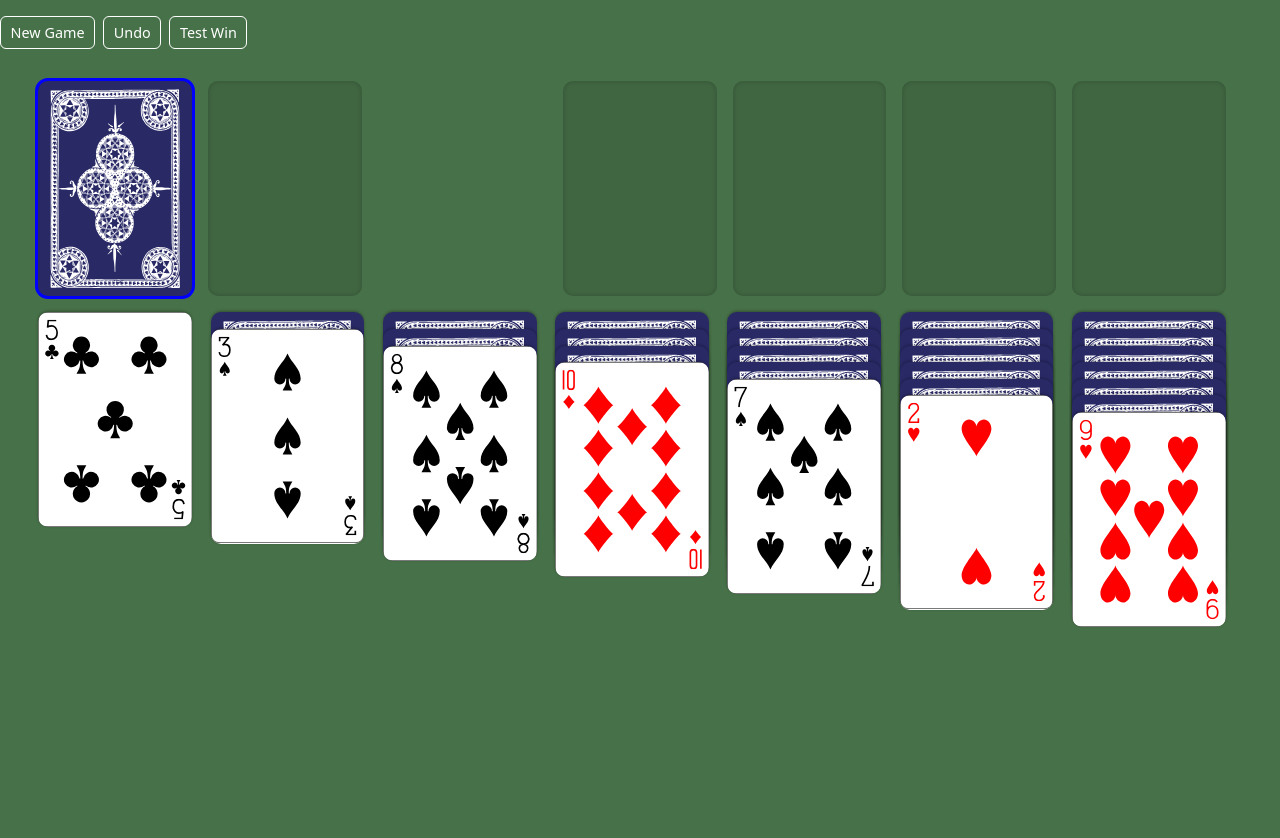
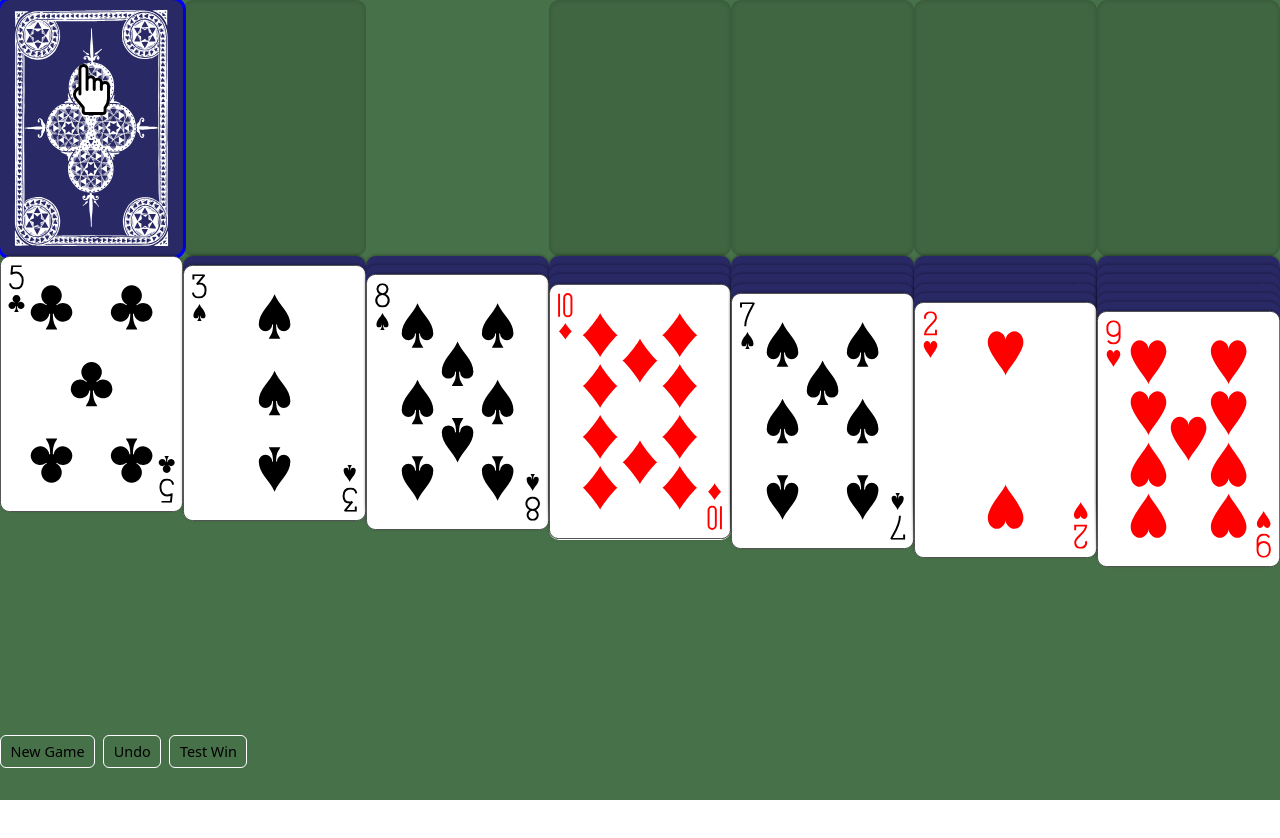
Before and after one commit to ashleyrevlett/vue-solitaire, a Vue app: page / in a window 1280 px wide. Shown: the top 838 px of the page. After the commit the page ends 800 px from the top, so only its background shows below. Built offline with nearby package versions, Linux system fonts and the light colour scheme.

Commit message:
Add cursor visuals. Move positioning logic of cards from CSS to JS.

```diff
--- a/src/App.vue
+++ b/src/App.vue
@@ -1,16 +1,16 @@
 <template>
   <div id="app">
-    <Game />
+    <GameController />
   </div>
 </template>
 
 <script>
-import Game from "./components/Game.vue";
+import GameController from "./components/GameController.vue";
 
 export default {
   name: "App",
   components: {
-    Game,
+    GameController,
   },
 };
 </script>
--- a/src/components/GameBoard.vue
+++ b/src/components/Board.vue
@@ -1,10 +1,10 @@
 <template>
-  <div class="game-board">
-    <div id="top-row" class="flex justify-between items-start mb-4">
-      <section>
-        <div class="draw-piles flex mr-auto">
-          <Pile key="draw" :cards="deck" :pileIndex="0" />
-          <Pile key="waste" :cards="waste" :pileIndex="1" />
+  <div class="board">
+    <div id="top-row" class="flex">
+      <section :style="{ marginRight: cardWidth + 'px' }">
+        <div class="draw-piles flex">
+          <Pile ref="draw" key="draw" :cards="deck" :pileIndex="0" />
+          <Pile ref="waste" key="waste" :cards="waste" :pileIndex="1" />
         </div>
       </section>
 
@@ -12,6 +12,7 @@
         <Pile
           v-for="(pile, idx) in foundations"
           :key="'foundation-' + idx"
+          :ref="'foundation-' + idx"
           :cards="pile"
           :fanned="false"
           :pileIndex="idx + 2"
@@ -19,10 +20,11 @@
       </section>
     </div>
 
-    <section class="tableau-piles flex justify-between mb-4">
+    <section class="tableau-piles flex">
       <Pile
         v-for="(pile, idx) in tableau"
         :key="'tableau-' + idx"
+        :ref="'tableau-' + idx"
         :cards="pile"
         :fanned="true"
         :pileIndex="idx + 6"
@@ -36,12 +38,12 @@ import { mapGetters } from "vuex";
 import Pile from "./Pile.vue";
 
 export default {
-  name: "GameBoard",
+  name: "Board",
   components: {
     Pile,
   },
   computed: {
-    ...mapGetters(["deck", "waste", "foundations", "tableau"]),
+    ...mapGetters(["deck", "waste", "foundations", "tableau", "cardWidth"]),
   },
 };
 </script>
@@ -50,12 +52,13 @@ export default {
 body {
   padding: 0;
   margin: 0;
+}
+
+.board {
+  height: 100vh;
+  width: 100vw;
   background: #477148;
   color: white;
-}
-
-.game-board {
-  padding: 0 3vw;
-  min-height: 100vh;
+  overflow: hidden;
 }
 </style>
--- a/src/components/Card.vue
+++ b/src/components/Card.vue
@@ -9,12 +9,14 @@
       !rank && !suit ? 'empty-pile' : '',
     ]"
     :style="cardStyle"
+    ref="card"
     @click="selectCard"
   ></div>
 </template>
 
 <script>
 import { mapGetters } from "vuex";
+import { isSameCard } from "../utils/utils";
 
 export default {
   name: "Card",
@@ -24,43 +26,57 @@ export default {
     faceup: Boolean,
     pileIndex: Number,
   },
+  data() {
+    return {
+      x: 0,
+      y: 0,
+      width: 0,
+    };
+  },
+  watch: {
+    // pileIndex: function () {
+    //   this.updatePosition();
+    // },
+  },
   computed: {
-    ...mapGetters(["selectedCard", "cursorPosition", "cardUnderCursor"]),
-
-    selected: function() {
-      return (
-        this.selectedCard &&
-        this.selectedCard.rank == this.rank &&
-        this.selectedCard.suit == this.suit
-      );
+    ...mapGetters([
+      "selectedCard",
+      "cursorPosition",
+      "cardUnderCursor",
+      "cardWidth",
+    ]),
+    selected: function () {
+      const isSelected = isSameCard(this.selectedCard, this);
+      if (this.pileIndex && isSelected) return true; // cursor's card will not have pileindex
+      return false;
     },
-    isUnderCursor: function() {
+    isUnderCursor: function () {
       if (!this.rank || !this.suit) {
         // empty card
         if (this.cursorPosition[0] === this.pileIndex) return true;
         else return false;
       } else {
         // normal card
-        if (
-          this.cardUnderCursor &&
-          this.cardUnderCursor.rank == this.rank &&
-          this.cardUnderCursor.suit == this.suit
-        ) {
-          return true;
-        }
-        return false;
+        return isSameCard(this.cardUnderCursor, this);
       }
     },
-    cardStyle: function() {
-      if (!this.suit) return null;
+    cardStyle: function () {
+      let style = {
+        width: this.cardWidth + "px",
+        backgroundImage: "",
+        paddingBottom: this.cardWidth * 1.4 + "px",
+      };
 
-      let src = this.faceup
-        ? require(`@/assets/images/${this.rank.charAt(0) +
-            this.suit.charAt(0)}.svg`)
-        : require(`@/assets/images/BACK2.svg`); //BACK1.PNG, BACK2.SVG, BACK3.PNG
-      return {
-        backgroundImage: "url(" + src + ")",
-      };
+      if (this.suit && this.rank) {
+        let src = this.faceup
+          ? require(`@/assets/images/${
+              this.rank.charAt(0) + this.suit.charAt(0)
+            }.svg`)
+          : require(`@/assets/images/BACK2.svg`); //BACK1.PNG, BACK2.SVG, BACK3.PNG
+        style.backgroundImage = "url(" + src + ")";
+      }
+
+      return style;
     },
   },
   methods: {
@@ -79,8 +95,6 @@ export default {
 
 <style lang="scss">
 .card {
-  width: calc(0.12 * 100vw);
-  padding-bottom: calc(0.12 * 100vw * 1.4);
   background-color: white;
   background-size: contain;
   background-repeat: no-repeat;
@@ -90,7 +104,8 @@ export default {
   cursor: pointer;
 
   &.selected {
-    box-shadow: 0 0 0 3px yellow;
+    // box-shadow: 0 0 0 3px yellow;
+    opacity: 0;
   }
 
   &.highlighted {
--- a/src/components/Game.vue
+++ b/src/components/GameController.vue
@@ -4,13 +4,13 @@
 
     <game-cursor></game-cursor>
 
-    <div class="tools w-full mb-4">
+    <div class="toolbar w-full mb-4">
       <button @click="redeal">New Game</button>
       <button @click="undo">Undo</button>
       <button @click="testWin">Test Win</button>
     </div>
 
-    <game-board></game-board>
+    <board ref="board"></board>
   </div>
 </template>
 
@@ -19,16 +19,16 @@ import { findIndex } from "lodash";
 import { mapGetters, mapActions } from "vuex";
 import WinScreen from "./WinScreen.vue";
 import GameCursor from "./GameCursor.vue";
-import GameBoard from "./GameBoard.vue";
+import Board from "./Board.vue";
 import { isSameCard } from "../utils/utils";
 import { GameStates } from "../constants/constants.js";
 
 export default {
-  name: "Game",
+  name: "GameController",
   components: {
     WinScreen,
     GameCursor,
-    GameBoard,
+    Board,
   },
   computed: {
     ...mapGetters([
@@ -43,7 +43,6 @@ export default {
       "pileForCard",
     ]),
   },
-
   methods: {
     ...mapActions([
       "redeal",
@@ -55,7 +54,7 @@ export default {
       "moveCard",
       "moveStack",
     ]),
-    handleCardClick: function(card) {
+    handleCardClick: function (card) {
       /*
       Called when 'card-clicked' event is fired by any card or empty cell
       */
@@ -108,17 +107,30 @@ export default {
         }
       }
     },
+    updateCardSize: function (e) {
+      this.$store.commit("SET_CARD_WIDTH", window.innerWidth / 7);
+    },
   },
-  created: function() {
+  created: function () {
     this.redeal();
   },
-  mounted: function() {
+  mounted: function () {
     this.$root.$on("card-click", this.handleCardClick);
+    this.updateCardSize();
+    window.addEventListener("resize", this.updateCardSize);
+  },
+  destroyed: function () {
+    window.removeEventListener("resize", this.updateCardSize);
   },
 };
 </script>
 
 <style lang="scss">
+.toolbar {
+  position: absolute;
+  bottom: 0;
+}
+
 button {
   border: 1px solid white;
   padding: 0.3rem 0.6rem;
--- a/src/components/GameCursor.vue
+++ b/src/components/GameCursor.vue
@@ -1,17 +1,99 @@
 <template>
-  <div class="cursor"></div>
+  <div class="game-cursor" :style="cursorStyle">
+    <img class="icon-hand" src="@/assets/images/cursor_hand.svg" alt="" />
+    <div v-if="selectedCard" class="ghost-card">
+      <Card
+        :rank="selectedCard.rank"
+        :suit="selectedCard.suit"
+        :faceup="true"
+      />
+    </div>
+  </div>
 </template>
 
 <script>
+import { last, findIndex } from "lodash";
+import { isSameCard } from "../utils/utils";
+import { GameStates } from "../constants/constants";
 import { mapGetters } from "vuex";
+import Card from "./Card.vue";
 
 export default {
   name: "GameCursor",
+  components: {
+    Card,
+  },
   computed: {
-    ...mapGetters(["cardUnderCursor"]),
+    ...mapGetters([
+      "selectedCard",
+      "cardUnderCursor",
+      "cardWidth",
+      "gameState",
+      "cursorPosition",
+      "pileForCard",
+    ]),
+    cardHeight: function () {
+      return this.cardWidth * 1.4;
+    },
+    cursorWidth: function () {
+      return this.cardWidth * 0.2;
+    },
+    cursorStyle: function () {
+      const pileIndex = this.cardUnderCursor.pileIndex;
+      const pileWidth = this.cardWidth;
+
+      // position cursor over horizontal center of correct pile
+      let xPos = 0;
+      if (pileIndex < 7) {
+        xPos =
+          (pileIndex % 6) * pileWidth + pileWidth / 2 - this.cursorWidth / 2;
+      } else {
+        xPos =
+          ((pileIndex - 6) % 7) * pileWidth +
+          pileWidth / 2 -
+          this.cursorWidth / 2;
+      }
+
+      // account for empty cell in top row
+      if (pileIndex > 1 && pileIndex < 6) {
+        xPos += pileWidth;
+      }
+
+      // position cursor in  vertical center of visible portion of card
+      let yPos = this.cardHeight * 0.25;
+      if (pileIndex >= 6) {
+        yPos += this.cardHeight; // 2nd row
+
+        const faceUpOffset = 0.26 * this.cardHeight;
+        const faceDownOffset = 0.0358 * this.cardHeight;
+        const pile = this.pileForCard(this.cardUnderCursor);
+        const cardIndex = this.cursorPosition[1];
+        const firstFaceupIndex = findIndex(pile, function (card) {
+          return card.faceup === true;
+        });
+        for (let i = 0; i < firstFaceupIndex; i++) {
+          yPos += faceDownOffset;
+        }
+        for (let j = firstFaceupIndex; j < cardIndex; j++) {
+          yPos += faceUpOffset;
+        }
+        // if not on top of pile then move cursor up a bit
+        if (cardIndex != pile.length) {
+          yPos -= 10;
+        }
+      }
+
+      return {
+        left: xPos + "px",
+        top: yPos + "px",
+        width: this.cursorWidth + "px",
+      };
+    },
   },
   methods: {
     keyPress(event) {
+      if (this.gameState !== GameStates.PLAY) return;
+
       switch (event.keyCode) {
         case 13: // ENTER
           this.$root.$emit("card-click", this.cardUnderCursor);
@@ -40,4 +122,25 @@ export default {
 };
 </script>
 
-<style lang="scss"></style>
+<style lang="scss">
+.game-cursor {
+  width: 2rem;
+  position: absolute;
+  transition: 0.2s all;
+  z-index: 1;
+
+  img {
+    width: 100%;
+    height: auto;
+  }
+
+  .icon-hand {
+    z-index: 3;
+  }
+
+  .ghost-card {
+    margin-left: -200%;
+    margin-top: -200%;
+  }
+}
+</style>
--- a/src/components/Pile.vue
+++ b/src/components/Pile.vue
@@ -1,8 +1,9 @@
 <template>
   <div
-    class="pile mr-4"
+    class="pile"
     :fanned="fanned"
     :class="[fanned ? 'fanned-down' : 'stacked']"
+    :ref="'pile-' + pileIndex"
   >
     <Card
       v-for="d in displayCards"
@@ -35,7 +36,7 @@ export default {
     pileIndex: Number,
   },
   computed: {
-    displayCards: function() {
+    displayCards: function () {
       if (this.fanned) {
         return this.cards;
       } else if (last(this.cards)) {
@@ -52,11 +53,11 @@ export default {
 .pile {
   &.fanned-down {
     .card:not(:first-child) {
-      margin-top: calc(-0.125 * 100vw);
+      margin-top: -105%;
     }
     .card.facedown:not(:first-child),
     .card.facedown + .card.faceup {
-      margin-top: calc(-0.155 * 100vw);
+      margin-top: -135%;
     }
   }
 }
--- a/src/store/index.js
+++ b/src/store/index.js
@@ -22,8 +22,12 @@ export default new Vuex.Store({
     foundations: [[], [], [], []],
     tableau: [[], [], [], [], [], [], []],
     gameState: GameStates.PLAY,
+    cardWidth: 0,
   },
   mutations: {
+    SET_CARD_WIDTH(state, width) {
+      state.cardWidth = width;
+    },
     SET_CURSOR(state, position) {
       if (state.gameState !== GameStates.PLAY) return;
 
@@ -108,7 +112,7 @@ export default new Vuex.Store({
             rank,
             suit,
             faceup: true,
-            location: "DECK",
+            pileIndex: i + 2,
           };
           foundations[i].push(card);
         });
@@ -137,11 +141,11 @@ export default new Vuex.Store({
     selectedCard: (state) => state.selectedCard,
     deck: (state) => state.deck,
     waste: (state) => state.waste,
-    topWaste: (state) => last(state.waste),
     tableau: (state) => state.tableau,
     foundations: (state) => state.foundations,
     gameState: (state) => state.gameState,
     cursorPosition: (state) => state.cursorPosition,
+    cardWidth: (state) => state.cardWidth,
     cardUnderCursor: (state) => {
       let pileIndex = state.cursorPosition[0];
       let positionIndex = state.cursorPosition[1];
@@ -254,7 +258,7 @@ export default new Vuex.Store({
           let pile = state.tableau[newX - 6];
           // new pos must be between first faceup card's index
           // and pile.length
-          const firstFaceupIndex = findIndex(pile, function(card) {
+          const firstFaceupIndex = findIndex(pile, function (card) {
             return card.faceup === true;
           });
           newY = Math.max(firstFaceupIndex, Math.min(newY, pile.length - 1));
```
Also changed, not shown: src/assets/images/cursor_hand.svg (added).
